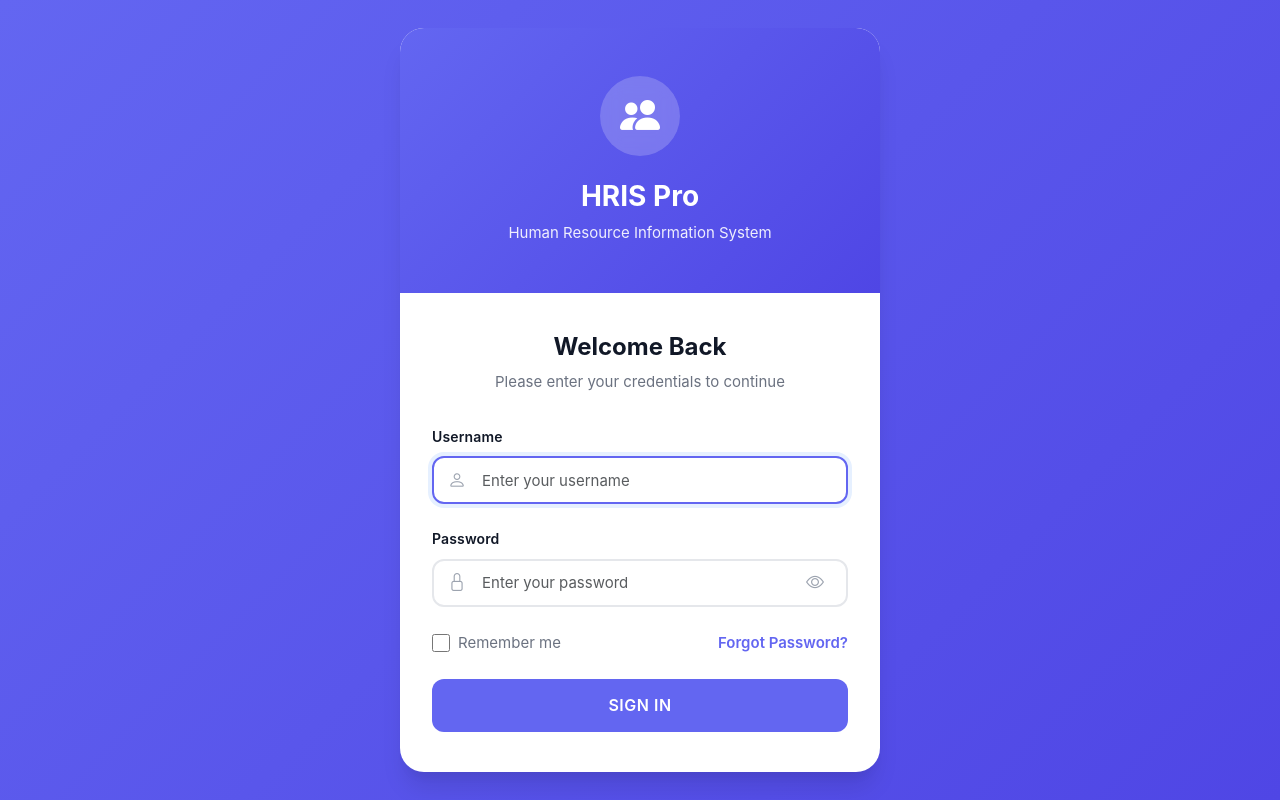
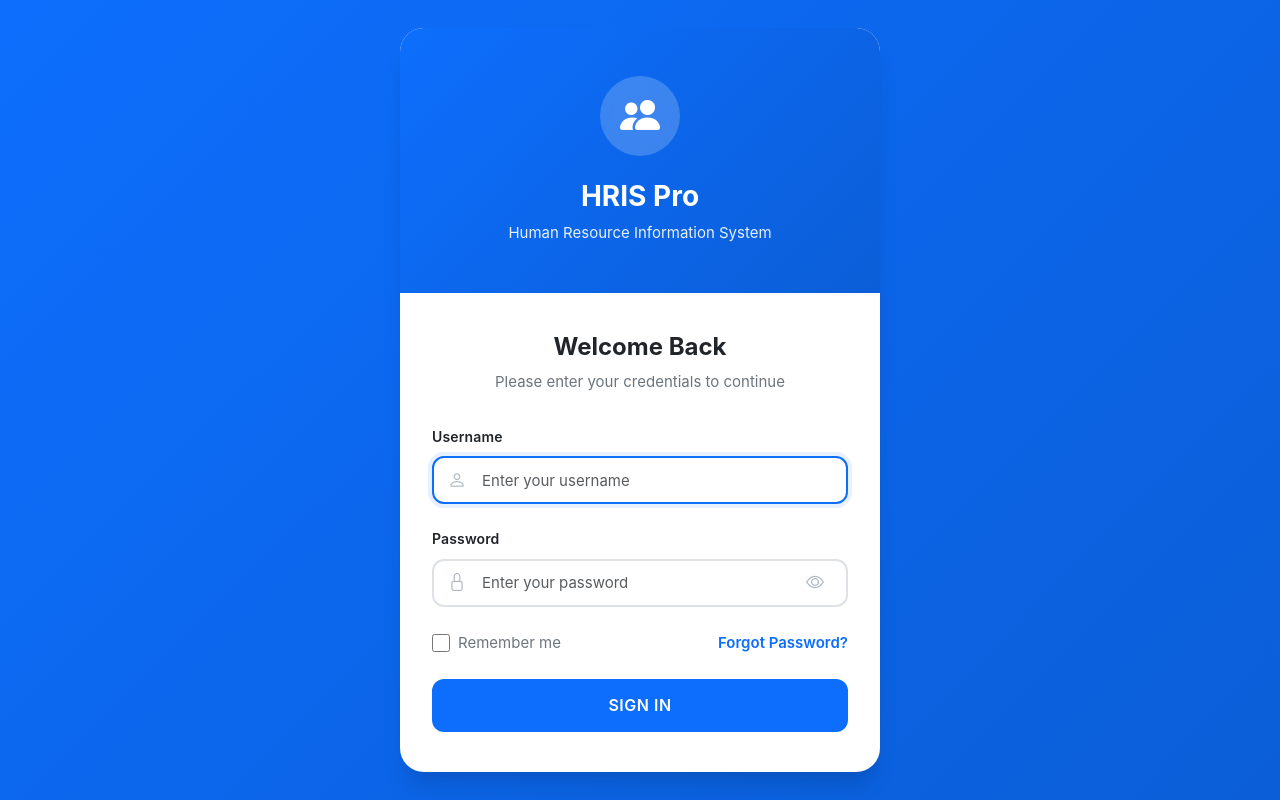
Before and after one commit to jeromesiliconvalley-sys/hris, a PHP site: page /modules/auth/login.php in a window 1280 px wide. Run offline with PHP 8.4, Linux system fonts and the light colour scheme.

Commit message:
Update to Bootstrap 5 default colors and simplify styling
- Replace custom indigo/coral color scheme with Bootstrap 5 defaults
- Primary: #0d6efd (Bootstrap blue)
- Success: #198754, Danger: #dc3545, Warning: #ffc107, Info: #0dcaf0
- Simplify gradients to use Bootstrap default colors
- Update dark mode to use Bootstrap color palette
- Use Bootstrap standard gray scale and border radius values
- Maintain all layout components (sidebar, topnav, main content)

```diff
--- a/assets/css/responsive.css
+++ b/assets/css/responsive.css
@@ -17,56 +17,56 @@
    Modern Design System - Updated 2025
    ======================================== */
 :root {
-  /* Primary Colors - Modern Indigo Palette */
-  --primary-50: #EEF2FF;
-  --primary-100: #E0E7FF;
-  --primary-200: #C7D2FE;
-  --primary-300: #A5B4FC;
-  --primary-400: #818CF8;
-  --primary-500: #6366F1;
-  --primary-600: #4F46E5;
-  --primary-700: #4338CA;
-  --primary-800: #3730A3;
-  --primary-900: #312E81;
+  /* Primary Colors - Bootstrap 5 Default Blue */
+  --primary-50: #e7f1ff;
+  --primary-100: #cfe2ff;
+  --primary-200: #9ec5fe;
+  --primary-300: #6ea8fe;
+  --primary-400: #3d8bfd;
+  --primary-500: #0d6efd;
+  --primary-600: #0b5ed7;
+  --primary-700: #0a58ca;
+  --primary-800: #084298;
+  --primary-900: #052c65;
 
   /* Main primary color references */
-  --primary-color: #6366F1;
-  --primary-dark: #4F46E5;
-  --primary-light: #818CF8;
-
-  /* Accent Colors - Vibrant Coral */
-  --accent-50: #FFF7ED;
-  --accent-100: #FFEDD5;
-  --accent-500: #F97316;
-  --accent-600: #EA580C;
-
-  /* Semantic Colors - Enhanced */
-  --secondary-color: #6B7280;
-  --success-color: #10B981;
-  --danger-color: #EF4444;
-  --warning-color: #F59E0B;
-  --info-color: #3B82F6;
-
-  /* Neutral Colors - Warmer Grays */
-  --gray-50: #F9FAFB;
-  --gray-100: #F3F4F6;
-  --gray-200: #E5E7EB;
-  --gray-300: #D1D5DB;
-  --gray-400: #9CA3AF;
-  --gray-500: #6B7280;
-  --gray-600: #4B5563;
-  --gray-700: #374151;
-  --gray-800: #1F2937;
-  --gray-900: #111827;
+  --primary-color: #0d6efd;
+  --primary-dark: #0b5ed7;
+  --primary-light: #6ea8fe;
+
+  /* Accent Colors - Bootstrap Secondary */
+  --accent-50: #f8f9fa;
+  --accent-100: #e9ecef;
+  --accent-500: #6c757d;
+  --accent-600: #5c636a;
+
+  /* Semantic Colors - Bootstrap 5 Defaults */
+  --secondary-color: #6c757d;
+  --success-color: #198754;
+  --danger-color: #dc3545;
+  --warning-color: #ffc107;
+  --info-color: #0dcaf0;
+
+  /* Neutral Colors - Bootstrap Standard */
+  --gray-50: #f8f9fa;
+  --gray-100: #f8f9fa;
+  --gray-200: #e9ecef;
+  --gray-300: #dee2e6;
+  --gray-400: #ced4da;
+  --gray-500: #adb5bd;
+  --gray-600: #6c757d;
+  --gray-700: #495057;
+  --gray-800: #343a40;
+  --gray-900: #212529;
 
   /* Text Colors */
-  --text-primary: #111827;
-  --text-secondary: #6B7280;
-  --text-muted: #9CA3AF;
-  --border-color: #E5E7EB;
-  --bg-body: #F9FAFB;
-  --bg-white: #FFFFFF;
-  --bg-gray: #F3F4F6;
+  --text-primary: #212529;
+  --text-secondary: #6c757d;
+  --text-muted: #adb5bd;
+  --border-color: #dee2e6;
+  --bg-body: #f8f9fa;
+  --bg-white: #ffffff;
+  --bg-gray: #e9ecef;
 
   /* Typography Scale */
   --text-xs: 0.75rem;
@@ -118,49 +118,49 @@
   --transition-fast: all 0.15s ease-in-out;
   --transition-slow: all 0.5s cubic-bezier(0.4, 0, 0.2, 1);
 
-  /* Gradient Backgrounds */
-  --gradient-indigo: linear-gradient(135deg, #667eea 0%, #764ba2 100%);
-  --gradient-coral: linear-gradient(135deg, #f97316 0%, #ea580c 100%);
-  --gradient-emerald: linear-gradient(135deg, #10b981 0%, #059669 100%);
-  --gradient-blue: linear-gradient(135deg, #3b82f6 0%, #2563eb 100%);
-  --gradient-purple: linear-gradient(135deg, #8b5cf6 0%, #7c3aed 100%);
-  --gradient-pink: linear-gradient(135deg, #ec4899 0%, #db2777 100%);
-}
-
-/* Dark mode support - Enhanced */
+  /* Gradient Backgrounds - Bootstrap Colors */
+  --gradient-indigo: linear-gradient(135deg, #0d6efd 0%, #0b5ed7 100%);
+  --gradient-coral: linear-gradient(135deg, #6c757d 0%, #5c636a 100%);
+  --gradient-emerald: linear-gradient(135deg, #198754 0%, #157347 100%);
+  --gradient-blue: linear-gradient(135deg, #0dcaf0 0%, #0aa2c0 100%);
+  --gradient-purple: linear-gradient(135deg, #6f42c1 0%, #59359a 100%);
+  --gradient-pink: linear-gradient(135deg, #d63384 0%, #ab296a 100%);
+}
+
+/* Dark mode support - Bootstrap Colors */
 @media (prefers-color-scheme: dark) {
   :root {
     /* Text Colors - Better Contrast */
-    --text-primary: #F9FAFB;
-    --text-secondary: #D1D5DB;
-    --text-muted: #9CA3AF;
+    --text-primary: #f8f9fa;
+    --text-secondary: #dee2e6;
+    --text-muted: #adb5bd;
 
     /* Background Colors - True Dark */
-    --bg-body: #0F172A;
-    --bg-white: #1E293B;
-    --bg-gray: #334155;
-    --bg-elevated: #475569;
+    --bg-body: #212529;
+    --bg-white: #343a40;
+    --bg-gray: #495057;
+    --bg-elevated: #6c757d;
 
     /* Border Colors */
     --border-color: rgba(255, 255, 255, 0.1);
 
     /* Primary Colors - Lighter for Dark Mode */
-    --primary-color: #818CF8;
-    --primary-dark: #A5B4FC;
-    --primary-light: #C7D2FE;
+    --primary-color: #6ea8fe;
+    --primary-dark: #9ec5fe;
+    --primary-light: #cfe2ff;
 
     /* Accent for Dark Mode */
-    --accent-500: #FB923C;
+    --accent-500: #adb5bd;
 
     /* Semantic Colors - Adjusted */
-    --success-color: #34D399;
-    --danger-color: #F87171;
-    --warning-color: #FBBF24;
-    --info-color: #60A5FA;
+    --success-color: #75b798;
+    --danger-color: #ea868f;
+    --warning-color: #ffda6a;
+    --info-color: #6edff6;
 
     /* Glow Effects for Dark Mode */
-    --glow-primary: 0 0 20px rgba(129, 140, 248, 0.3);
-    --glow-accent: 0 0 20px rgba(251, 146, 60, 0.3);
+    --glow-primary: 0 0 20px rgba(110, 168, 254, 0.3);
+    --glow-accent: 0 0 20px rgba(173, 181, 189, 0.3);
 
     /* Enhanced Shadows for Dark Mode */
     --box-shadow: 0 1px 3px 0 rgba(0, 0, 0, 0.3), 0 1px 2px 0 rgba(0, 0, 0, 0.2);
```
Also changed, not shown: assets/css/bootstrap-custom.css.
